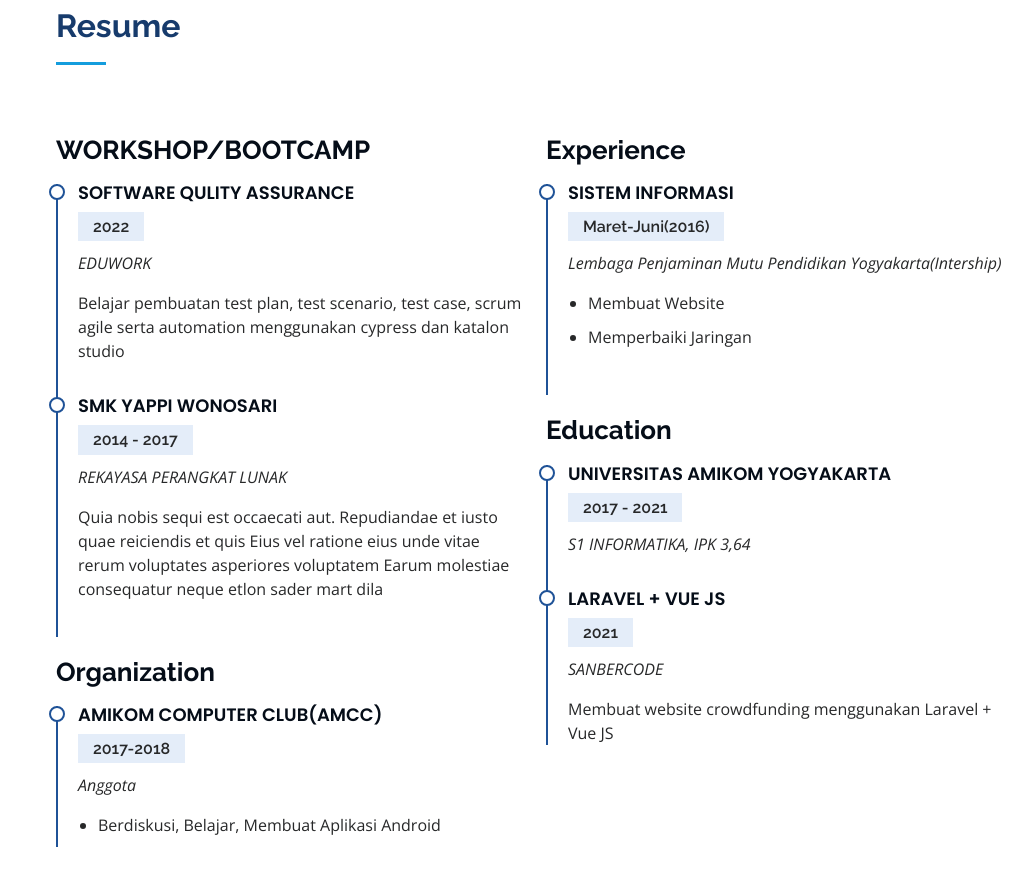
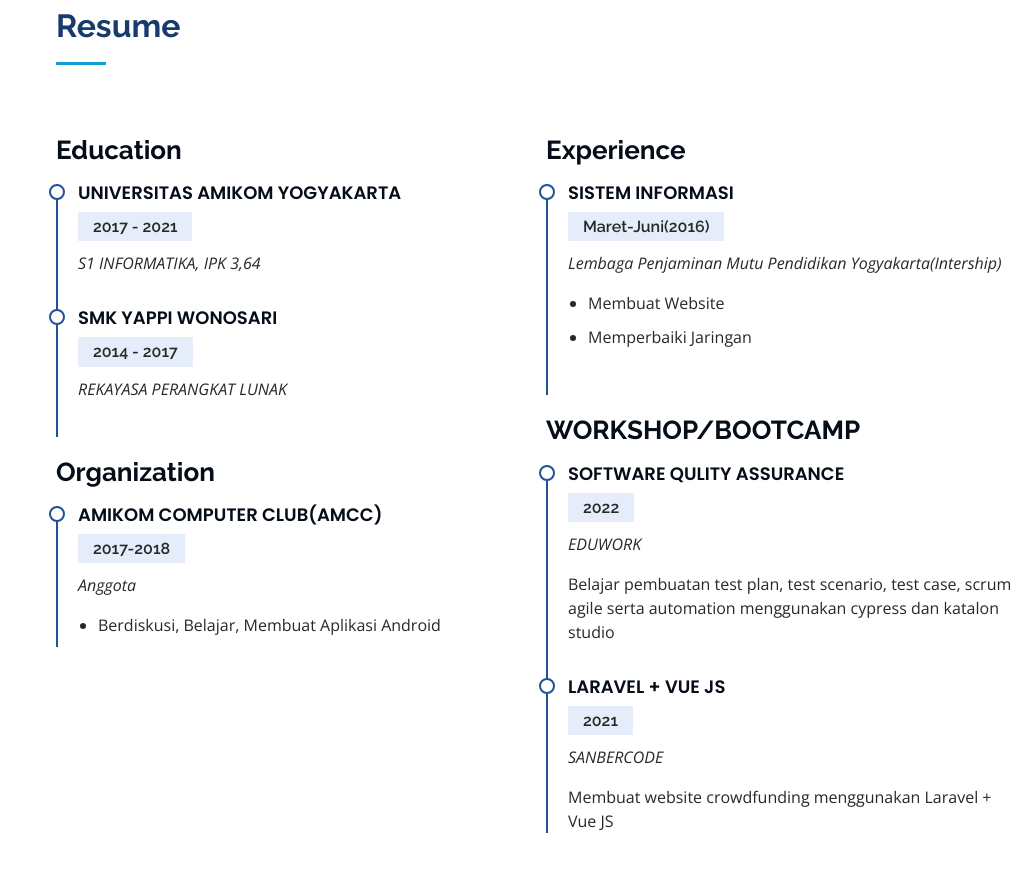
Before and after one commit to trianto180/anggatrianto.github.io, a plain HTML site: page index.html in a window 1280 px wide. Shown: the part 2000-2885 px from the top of the page, without its empty margins (256-1280 px from the left). Drawn offline with nearby package versions, Linux system fonts and the light colour scheme.

Commit message:
edit resume

```diff
--- a/index.html
+++ b/index.html
@@ -206,18 +206,16 @@
 
         <div class="row">
           <div class="col-lg-6" data-aos="fade-up">
-            <h3 class="resume-title">WORKSHOP/BOOTCAMP</h3>
+            <h3 class="resume-title">Education</h3>
             <div class="resume-item">
-              <h4>Software Qulity Assurance</h4>
-              <h5>2022</h5>
-              <p><em>EDUWORK</em></p>
-              <p>Belajar pembuatan test plan, test scenario, test case, scrum agile serta automation menggunakan cypress dan katalon studio</p>
+              <h4>UNIVERSITAS Amikom Yogyakarta</h4>
+              <h5>2017 - 2021</h5>
+              <p><em>S1 INFORMATIKA, IPK 3,64</em></p>
             </div>
             <div class="resume-item">
               <h4>SMK YAPPI WONOSARI</h4>
               <h5>2014 - 2017</h5>
               <p><em>REKAYASA PERANGKAT LUNAK</em></p>
-              <p>Quia nobis sequi est occaecati aut. Repudiandae et iusto quae reiciendis et quis Eius vel ratione eius unde vitae rerum voluptates asperiores voluptatem Earum molestiae consequatur neque etlon sader mart dila</p>
             </div>
             <h3 class="resume-title">Organization</h3>
             <div class="resume-item">
@@ -240,11 +238,12 @@
                 <li>Memperbaiki Jaringan</li>
               </ul>
             </div>
-            <h3 class="resume-title">Education</h3>
+            <h3 class="resume-title">WORKSHOP/BOOTCAMP</h3>
             <div class="resume-item">
-              <h4>UNIVERSITAS Amikom Yogyakarta</h4>
-              <h5>2017 - 2021</h5>
-              <p><em>S1 INFORMATIKA, IPK 3,64</em></p>
+              <h4>Software Qulity Assurance</h4>
+              <h5>2022</h5>
+              <p><em>EDUWORK</em></p>
+              <p>Belajar pembuatan test plan, test scenario, test case, scrum agile serta automation menggunakan cypress dan katalon studio</p>
             </div>
             <div class="resume-item">
               <h4>Laravel + Vue JS</h4>
```
